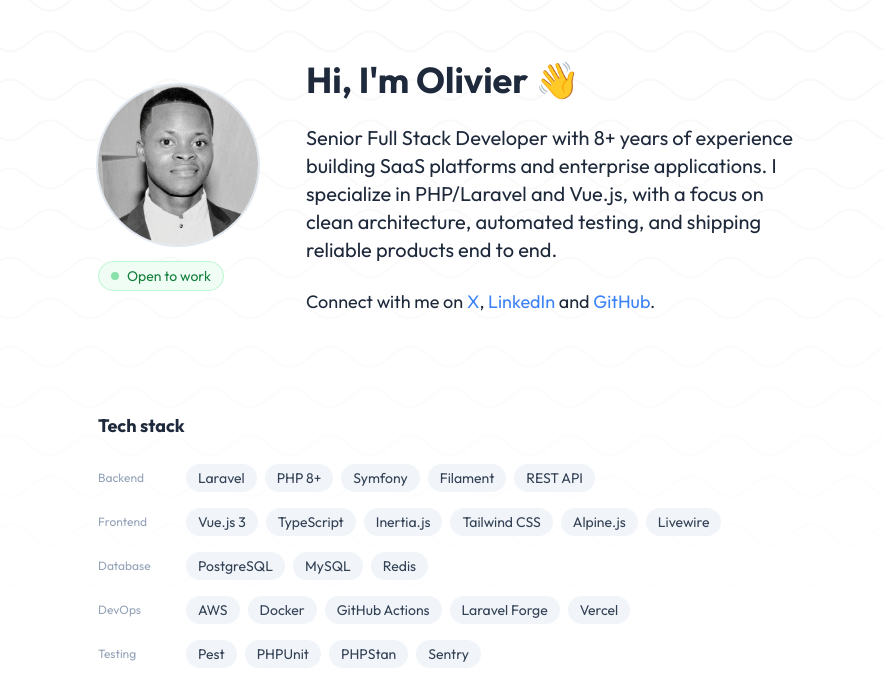
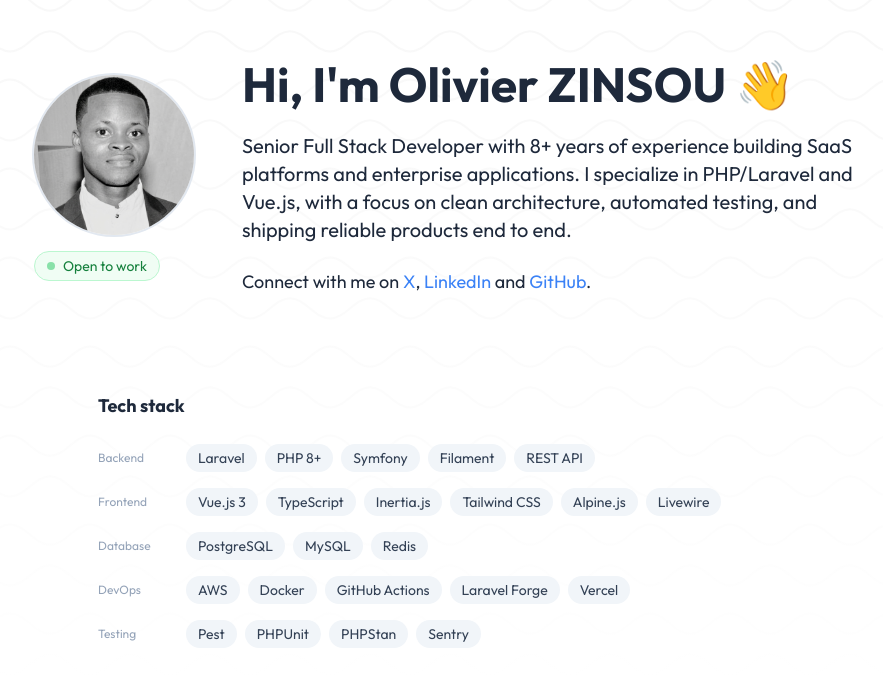
Before and after one commit to olivsinz/olivierzinsou.com, a Vue app: page / in a window 1280 px wide. Shown: the part 108-800 px from the top of the page, without its empty margins (190-1073 px from the left). Built offline with nearby package versions, Linux system fonts and the light colour scheme.

Commit message:
Polish hero: full name in h1, wider layout, fix ESLint attr order

```diff
--- a/src/components/Index.vue
+++ b/src/components/Index.vue
@@ -61,7 +61,7 @@
 <template>
   <div class="min-h-full py-32">
     <section
-      class="max-w-2xl md:max-w-3xl mx-auto px-8 relative z-10 md:pt-10"
+      class="max-w-2xl md:max-w-4xl mx-auto px-8 relative z-10 md:pt-10"
     >
       <div class="flex flex-col md:flex-row md:items-center md:gap-12">
         <div class="flex flex-col items-center md:items-start shrink-0 mb-8 md:mb-0">
@@ -78,8 +78,8 @@
           </div>
         </div>
         <div class="text-center md:text-left">
-          <h1 class="text-4xl font-bold mb-4 md:mb-6 text-slate-800">
-            Hi, I'm Olivier 👋
+          <h1 class="text-4xl md:text-5xl font-bold mb-4 md:mb-6 text-slate-800">
+            Hi, I'm Olivier ZINSOU 👋
           </h1>
           <p class="text-lg sm:text-xl leading-relaxed text-slate-800">
             Senior Full Stack Developer with 8+ years of experience building SaaS
@@ -204,7 +204,7 @@
         Have a project in mind or just want to say hi? Drop me a message.
       </p>
 
-      <form @submit.prevent="submitForm" class="mt-10 text-left space-y-5">
+      <form class="mt-10 text-left space-y-5" @submit.prevent="submitForm">
         <div>
           <label for="contact-name" class="block text-sm font-medium text-slate-700 mb-1">Name</label>
           <input
```
Also changed, not shown: 1 other file (tests, documents, lock files or other folders).
